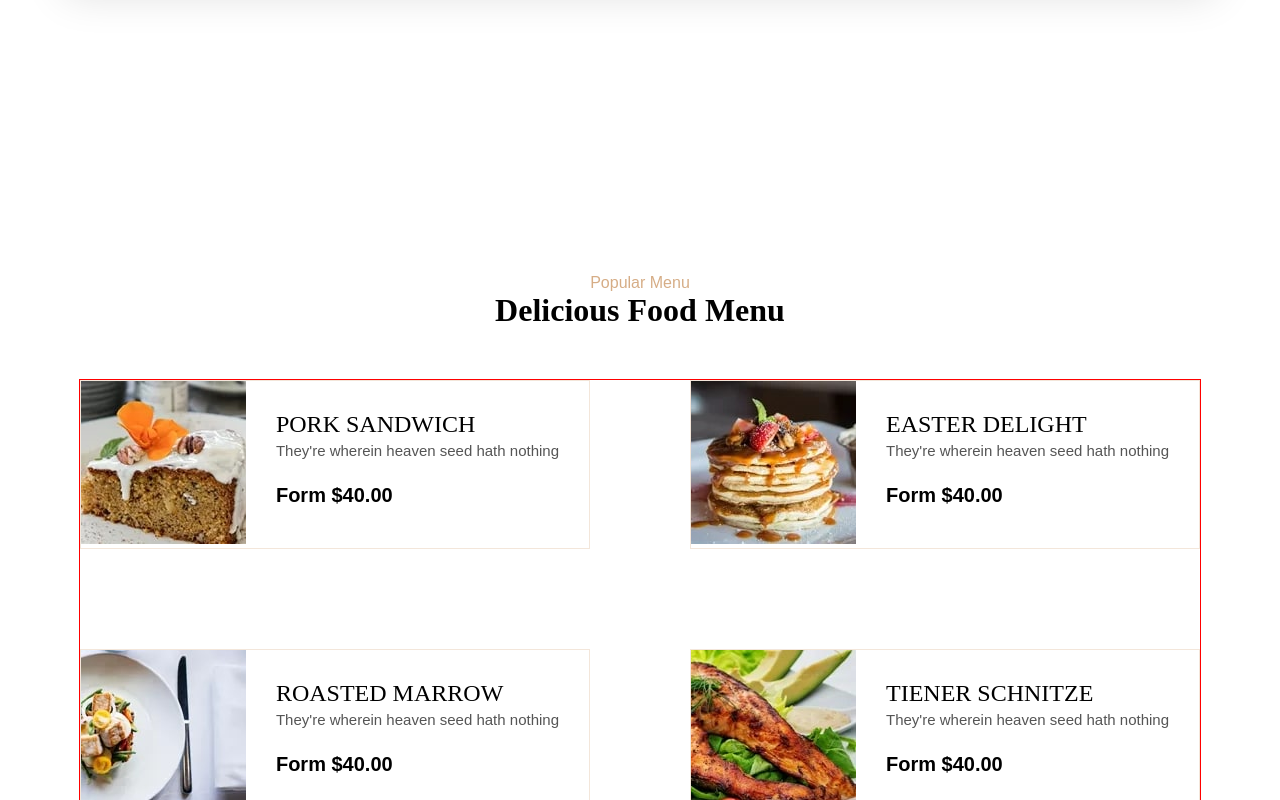
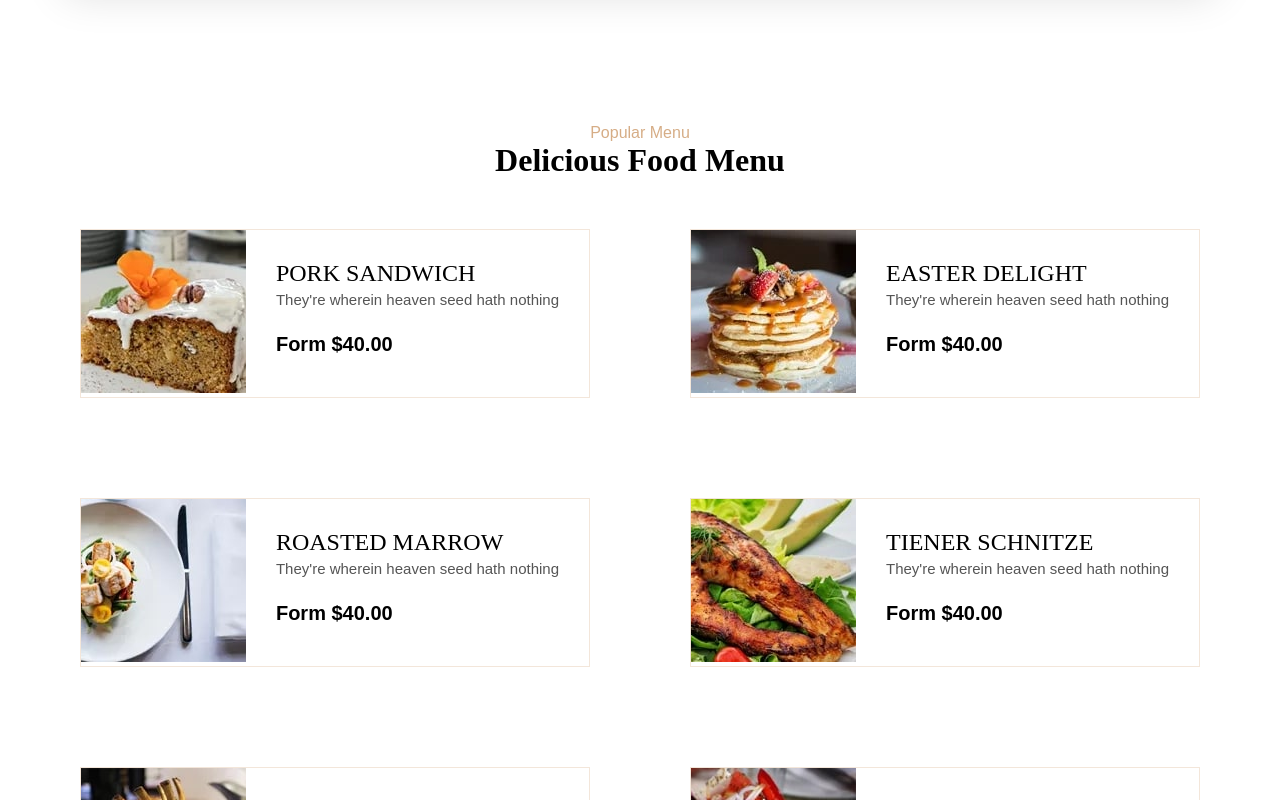
Before and after one commit to Turbovv/OrbitalStudios-Task, a Vue app: page / in a window 1280 px wide. Shown: the part 1400-2200 px from the top of the page. Built offline with nearby package versions, Linux system fonts and the light colour scheme.

Commit message:
fix design

```diff
--- a/src/components/MenuItems.vue
+++ b/src/components/MenuItems.vue
@@ -71,6 +71,8 @@ export default {
 .food-menu-inner {
     /* border: 1px solid red; */
     margin: 0 auto;
+    position: relative;
+    bottom:150px;
 }
 
 .food-menu-inner .food-menu-inner-text {
@@ -92,14 +94,13 @@ export default {
     display: grid;
     justify-content: center;
     position: relative;
-    top:50px;
+    margin-top:50px;
 
 }
 .flex-wrap {
     display:grid;
     gap:100px;
     grid-template-columns: auto auto;
-    border:1px solid red;
 }
 .center {
     justify-content: center;
```
